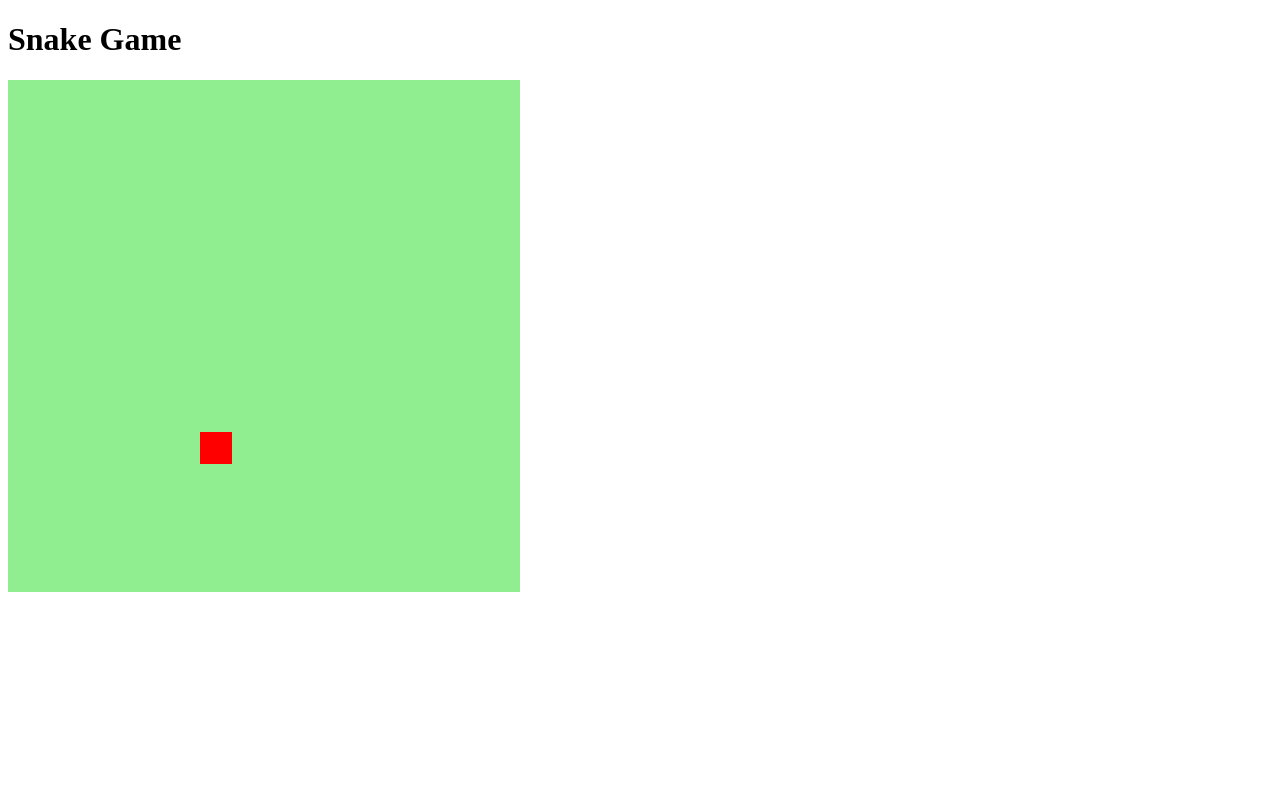
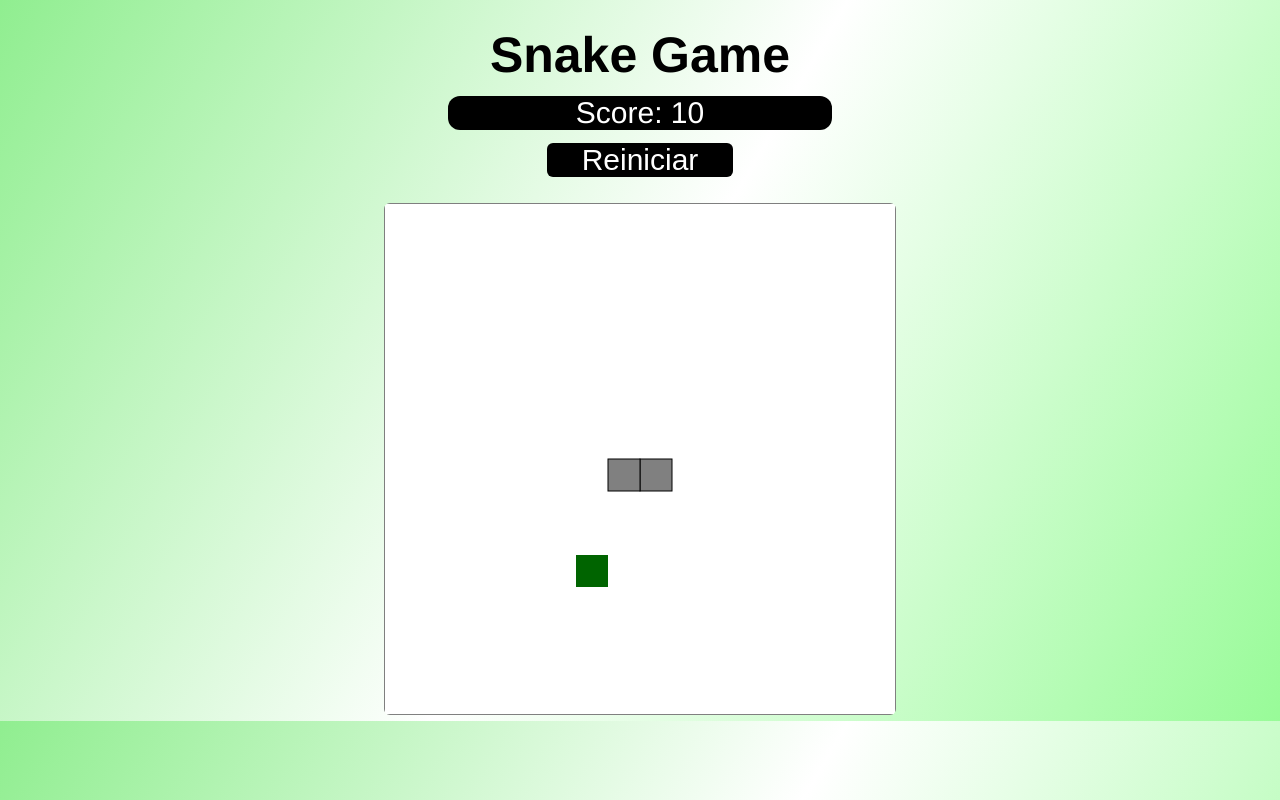
Before and after one commit to thieleschwerz/Projeto-Jogo-Cobrinha-Bootcamp-Dio, a plain HTML site: page index.html in a window 1280 px wide. Drawn offline with Linux system fonts and the light colour scheme.

Commit message:
Commit melhorias

```diff
--- a/index.html
+++ b/index.html
@@ -5,15 +5,27 @@
     <meta http-equiv="X-UA-Compatible" content="IE=edge">
     <meta name="viewport" content="width=device-width, initial-scale=1.0">
     <title>Snake Game</title>
-    <link rel="stylescheet" href="style.css">
+    <link rel="Stylesheet" href="style.css">
     <script defer src="script.js"></script>
 
 </head>
 <body>
-    <h1>Snake Game</h1>
-    <i class="fas fa-gamepad"></i>
+    <div class="container_principal">
+        <h1>Snake Game</h1>
 
-    <canvas id="snake" width="512" height="512"></canvas>
+        <div class="score">Score: <span>0</span></span>
+        </div> <!-- acrescentando o score na tela -->
+
+        <div class="restart">
+         <input type="button" value="Reiniciar" onclick="location.reload()"> <!-- botao reset para recarregar a pagina -->
+        </div>
+
+        <div class="jogo">
+        <canvas id="snake" width="512" height="512"></canvas>
+        </div>
+    </div>
+
 
 </body>
+
 </html>
--- a/script.js
+++ b/script.js
@@ -1,89 +1,105 @@
 let canvas = document.getElementById("snake");
 let context = canvas.getContext("2d");
 let box = 32;
+const scoreDisplay = document.querySelector('span') // mostrar score
+let score = 0; //acrescentando a variavel score
 let snake = [];
+
+
 snake[0] ={
     x: 8 * box,
     y: 8 * box
 }
 
-let direction = "right"
-let food = {
+let direction = "right";
+let food ={
     x: Math.floor(Math.random() * 15 + 1) * box,
     y: Math.floor(Math.random() * 15 + 1) * box
-
 }
 
 function criarBG(){
-    context.fillStyle = "lightgreen";
+    context.fillStyle = "white";
+    context.strokeStyle = "black"; //cor borda no background
     context.fillRect(0, 0, 16 * box, 16 * box);
+    context.strokeRect(0,0, 16 * box, 16 * box); //desenhando borda no background
 }
 
-function criarCobrinha(){
-    for(i = 0; i < snake.lenght; i++){
-        context.fillStyle = "green";
+
+function criarCobrinha (){
+    for(i = 0; i < snake.length; i++){
+        context.fillStyle = "grey";
+        context.strokeStyle = "black"; //cor borda no background
         context.fillRect(snake[i].x, snake[i].y, box, box);
+        context.strokeRect(snake[i].x, snake[i].y, box, box); //desenhando borda no background
+
     }
 }
 
-function drawfood(){
-    context.fillStyle = "red";
+function drawFood (){
+    context.fillStyle = "darkgreen";
     context.fillRect(food.x, food.y, box, box);
 }
 
 
-document.addEventListener("keydown", update);
+
+document.addEventListener('keydown', update);
 
 function update(event){
-    if(event.keyCode == 37 && direction != 'right') direction = 'left';
-    if(event.keyCode == 38 && direction != 'down') direction = 'up';
-    if(event.keyCode == 39 && direction != 'left') direction = 'right';
-    if(event.keyCode == 40 && direction != 'up') direction = 'down';
+    if(event.keyCode == 37 && direction != "right") direction = "left";
+    if(event.keyCode == 38 && direction != "down") direction = "up";
+    if(event.keyCode == 39 && direction != "left") direction = "right";
+    if(event.keyCode == 40 && direction != "up") direction = "down";
 }
 
 function iniciarJogo(){
 
     if(snake[0].x > 15 * box && direction == "right") snake[0].x = 0;
-    if(snake[0].x < 0 && direction == "left") snake[0].x = 16 * box;
+    if(snake[0].x < 0 && direction == "left") snake[0].x = 15 * box;
     if(snake[0].y > 15 * box && direction == "down") snake[0].y = 0;
-    if(snake[0].y < 0 && direction == "up") snake[0].y = 16 * box;
+    if(snake[0].y < 0 && direction == "up") snake[0].y = 15 * box;
 
-    for(i = 1; i < snake.lenght; i++){
+    for(var i = 1; i < snake.length; i++){
         if(snake[0].x == snake[i].x && snake[0].y == snake[i].y){
             clearInterval(jogo);
-            alert (' Game Over :( ')
+            scoreDisplay.innerText = score;
+            alert('Game Over');
         }
     }
 
-    criarBG();
-    criarCobrinha();
-    drawfood();
+            criarBG()
+            criarCobrinha()
+            drawFood()
+
 
     let snakeX = snake[0].x;
     let snakeY = snake[0].y;
 
     if(direction == "right") snakeX += box;
     if(direction == "left") snakeX -= box;
-    if(direction == "up") snakeY += box;
-    if(direction == "down") snakeY -= box;
-
-
+    if (direction == "up") snakeY -= box;
+    if(direction == "down") snakeY += box;
 
     if(snakeX != food.x || snakeY != food.y){
         snake.pop();
+
+
+    }else{
+        food.x = Math.floor(Math.random() * 15 +1) * box;
+        food.y = Math.floor(Math.random() * 15 +1) * box;
+        score += 10; //incrementando pontuacao de 10 em 10
+        scoreDisplay.textContent = score;
     }
-    else {
-        food.x = Math.floor(Math.random() * 15 + 1) * box;
-        food.y = Math.floor(Math.random() * 15 + 1) * box;
-    }
+
+
 
     let newHead ={
         x: snakeX,
         y: snakeY
     }
-
     snake.unshift(newHead);
-
 }
 
-let jogo = setInterval(iniciarJogo, 100);
+
+
+
+let jogo = setInterval(iniciarJogo, 150); //ajuste da velocidade um pouco mais lenta de 100 para 150
--- a/style.css
+++ b/style.css
@@ -1,12 +1,62 @@
+* {
+    margin: 0;
+    padding: 0;
+    box-sizing: border-box;
+}
+
 body{
-    height:  95vh;
-    width: 95vw;
+    background: linear-gradient(120deg, #90EE90, white,	#98FB98);
+}
+
+.container_principal {
     display: flex;
     justify-content: center;
     align-items: center;
     flex-direction: column;
-    background-color: white;
-    color: grey;
-    border: grey;
-    border-radius: 4px;
+    font-size: 25px;
+    font-family: 'Franklin Gothic Medium', 'Arial Narrow', Arial, sans-serif;
+    margin-top: 2%;
 }
+
+.score {
+        font-size: 30px;
+        color: white;
+        background-color: black;
+        border-radius: 12px;
+        margin-top: 1%;
+        margin-bottom: 1%;
+        margin-left: 20%;
+        margin-right: 20%;
+        padding-left: 10%;
+        padding-right: 10%;
+        text-align: center;
+}
+
+.restart{
+    margin-bottom: 2%;
+    display: flex;
+    justify-content: center;
+    align-items: center;
+    flex-direction: column;
+}
+
+input {
+    background-color:black;
+    font-size: 30px;
+    color: white;
+    border-radius: 6px;
+    padding-left: 30%;
+    padding-right: 30%;
+    text-align: center;
+    border: none;
+    cursor: pointer;
+}
+
+input:hover{
+    background-color: gray;
+}
+
+canvas {
+    border-radius: 6px;
+    border-color: green;
+}
```
